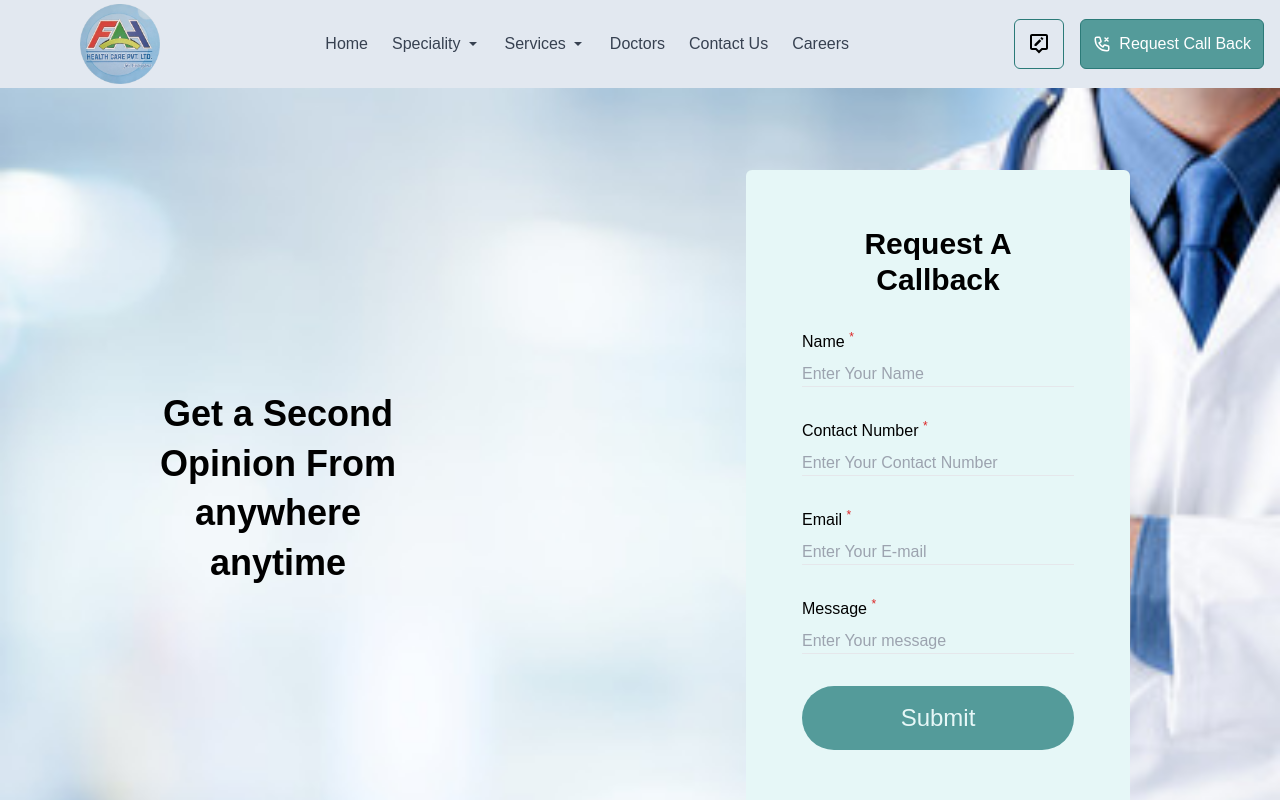
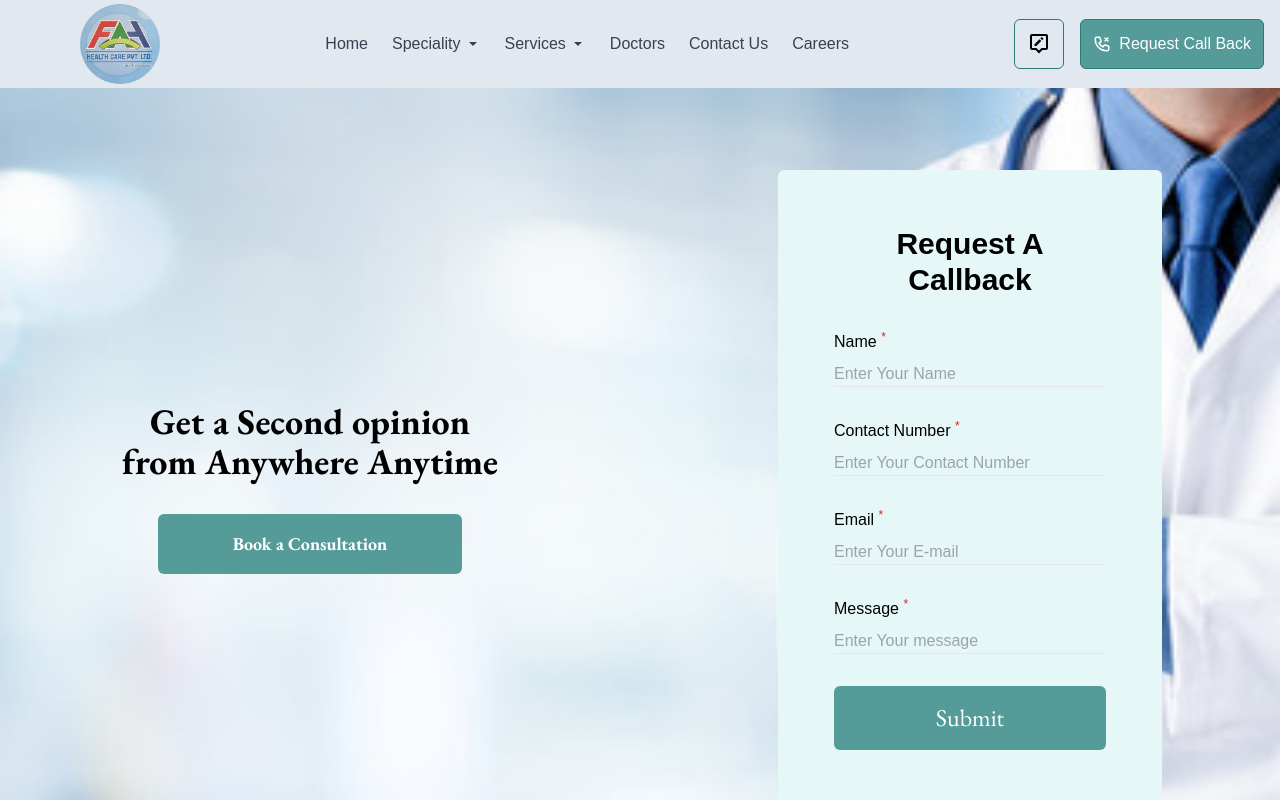
Before and after one commit to avianurag721/FAH-Hospital, a React (Create React App) app: page /second-opinion in a window 1280 px wide. Shown: the top 800 px of the page. Built offline with nearby package versions, Linux system fonts and the light colour scheme.

Commit message:
Contact Us updated

```diff
--- a/src/Compnents/Common/Services.jsx
+++ b/src/Compnents/Common/Services.jsx
@@ -1,12 +1,11 @@
 import React from "react";
-
 import { FaArrowCircleRight } from "react-icons/fa";
 import servicesData from "../../Data/ServiceData";
 import { Link } from "react-router-dom";
 
 const ServiceCard = ({ service }) => {
   return (
-    <div className=" transition-all text-customColor duration-200 hover:-translate-y-1.5 shadow-blue-500/50  w-[90vw] lg:w-[22vw] h-[60vh] lg:h-[62vh] rounded-md service-card  bg-white p-4 ">
+    <div className=" transition-all  text-customColor duration-200 hover:-translate-y-1.5 shadow-blue-500/50  w-[90vw] lg:w-[22vw] h-[60vh] lg:h-[62vh] rounded-md service-card  bg-white p-4 ">
       <img className=" rounded-md" src={service.image} alt={service.heading} />
       <div className="  gap-2 my-2 lg:my-6 ">
         <h3 className=" my-5 text-2xl font-bold ">{service.heading}</h3>
@@ -14,7 +13,7 @@ const ServiceCard = ({ service }) => {
       </div>
         <a
           href={`${service.nav.nav}`}
-          className=" group w-full lg:w-[50%]  flex justify-between items-center"
+          className=" font-bold group w-full lg:w-[50%]  flex justify-between items-center"
         >
           <Link to={`${service.nav.navlink}`} className=" flex justify-center items-center gap-5  group-hover:text-customColor ">
             {service.nav.navTitle}{" "}
@@ -28,8 +27,8 @@ const ServiceCard = ({ service }) => {
 
 const Services = () => {
   return (
-    <div id="services" className="  w-full flex bg-lightShade gap-3 flex-col justify-center items-center py-4">
-      <h1 className=" font-bold text-2xl "> Services</h1>
+    <div id="services" className="  w-full font-garamond flex bg-lightShade gap-3 flex-col justify-center items-center py-4">
+      <h1 className=" font-bold text-4xl mb-4 "> Services</h1>
       <div className="  flex flex-col lg:flex-row gap-3 justify-around items-center">
         {servicesData.map((item, index) => (
           <ServiceCard key={index} service={item} />
--- a/src/Compnents/Common/Speciality.jsx
+++ b/src/Compnents/Common/Speciality.jsx
@@ -178,7 +178,7 @@ const Speciality = () => {
         </div>
         <div className=" flex justify-center my-5 gap-1 flex-wrap">
           {alphabets.map((item, index) => (
-            <p className=" cursor-pointer flex justify-center  p-4 w-16 hover:bg-customColor hover:text-white  rounded-full bg-white border">
+            <p key={index} className=" cursor-pointer flex justify-center  p-4 w-16 hover:bg-customColor hover:text-white  rounded-full bg-white border">
               {item.alphabet}{" "}
             </p>
           ))}
--- a/src/Compnents/ConsultToggleDetailPages/SecondOpinion.jsx
+++ b/src/Compnents/ConsultToggleDetailPages/SecondOpinion.jsx
@@ -13,9 +13,17 @@ const SecondOpinion = () => {
         className="h-screen bg-cover bg-center flex-col lg:flex-row flex justify-around items-center gap-10"
         style={{ backgroundImage: `url(${backgroundImage})` }}
       >
-        <h1 className="flex my-5 lg:my-0 leading-snug w-[90%] lg:w-[20%] text-4xl text-center font-bold ">
-          Get a Second Opinion From anywhere anytime
-        </h1>
+        <div className=" flex flex-col gap-2 font-garamond w-[90%] lg:w-[30%] pt-26 lg:pt-0 text-2xl lg:text-lg text-center font-bold ">
+          <p className="leading-relaxed font-garamond  pt-26 lg:pt-0 text-2xl lg:text-4xl text-center font-bold">
+            Get a Second opinion from Anywhere Anytime
+          </p>
+          <Link
+            className=" p-4 mt-6 mx-10 text-white hover:bg-customColor hover:scale-95 transition-all duration-200 bg-lightCustomColor  rounded-md text-center "
+            to="/book-appointment"
+          >
+            Book a Consultation
+          </Link>
+        </div>
         {/* call back request form  this is imported from ../components/forms */}
         <RequestCallBack />
       </div>
--- a/src/Compnents/Forms/Contactus.jsx
+++ b/src/Compnents/Forms/Contactus.jsx
@@ -59,7 +59,7 @@ const ContactUs = () => {
             style={{ border: 0 }}
             allowFullScreen=""
             loading="lazy"
-            referrerpolicy="no-referrer-when-downgrade"
+            referrerPolicy="no-referrer-when-downgrade"
           ></iframe>
         </div>
         <form
@@ -137,7 +137,7 @@ const ContactUs = () => {
           </div>
           <div className="flex items-center justify-between">
             <button
-              className=" bg-customColor w-[90%] mx-auto hover:bg-blue-700 text-white font-bold py-2 px-4 rounded focus:outline-none focus:shadow-outline"
+              className=" w-full p-2 mt-6 mx-10 font-garamond text-white text-2xl  hover:bg-lightCustomColor hover:scale-95 transition-all duration-200 bg-customColor  rounded-md text-center "
               type="submit"
             >
               Send
--- a/src/Compnents/Forms/RequestCallBack.jsx
+++ b/src/Compnents/Forms/RequestCallBack.jsx
@@ -1,4 +1,4 @@
-import React from 'react'
+import React from "react";
 
 const RequestCallBack = () => {
   return (
@@ -58,9 +58,11 @@ const RequestCallBack = () => {
           placeholder="Enter Your message"
         />
       </label>
-          <button  className=" transition-all duration-200 rounded-full p-4 hover:scale-105 text-lightShade hover:text-headingColor text-2xl bg-lightCustomColor">Submit</button>
+      <button className=" text-white transition-all font-garamond duration-200 rounded-md p-4 hover:scale-95  text-2xl bg-lightCustomColor">
+        Submit
+      </button>
     </form>
-  )
-}
+  );
+};
 
-export default RequestCallBack
+export default RequestCallBack;
```
Lines whose indentation alone changed are shown as unchanged.
